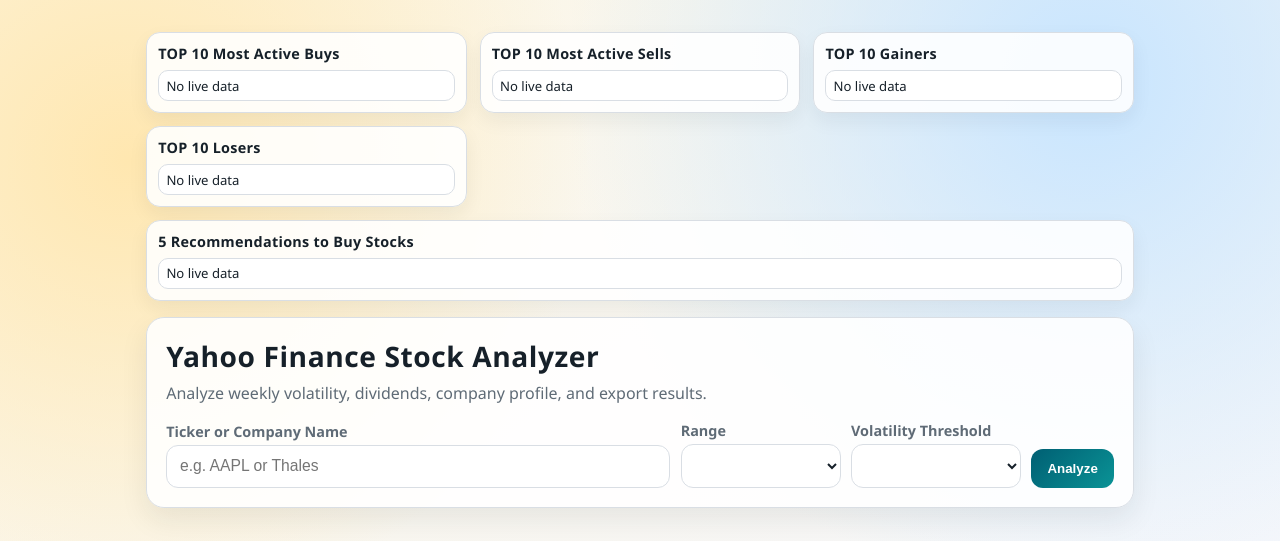
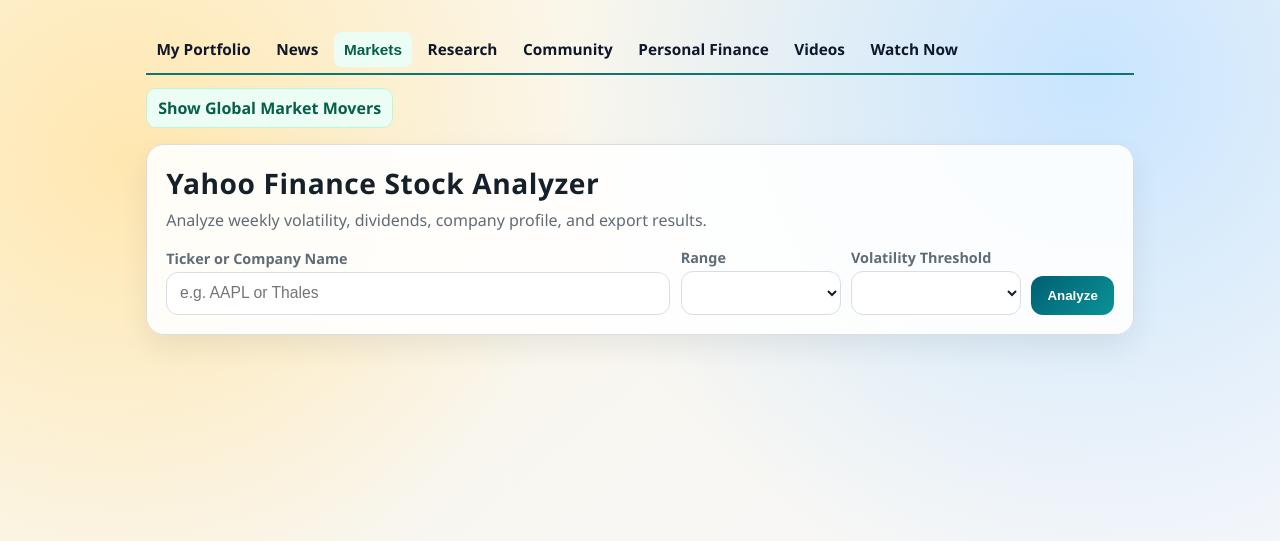
Before and after one commit to richard12386/Chatgpt, a Flask app: template templates/index.html in a window 1280 px wide. Shown: the top 541 px of the page. Run offline with Flask 3, Linux system fonts and the light colour scheme; the template is opened without the code that fills it, so the values that code supplies are empty.

Commit message:
Load market movers via Yahoo page scraping and keep markets panel collapsible

```diff
--- a/app.py
+++ b/app.py
@@ -7,10 +7,13 @@
 import math
 import os
 import random
+import re
 import time
 from typing import Optional
 
+import requests
 import yfinance as yf
+from bs4 import BeautifulSoup
 from flask import Flask, jsonify, make_response, render_template, request
 from yfinance.exceptions import YFRateLimitError
 
@@ -25,6 +28,14 @@
 
 ANALYSIS_CACHE: dict[tuple[str, str, int], tuple[float, "AnalysisResult"]] = {}
 RECENT_SEARCHES: deque[dict[str, str]] = deque(maxlen=MAX_RECENT_SEARCHES)
+LAST_MARKET_OVERVIEW: Optional[dict] = None
+
+# Global-ish liquid tickers (US + EU + Asia) in Yahoo symbol format.
+MARKET_URLS = {
+    "most_active": "https://finance.yahoo.com/markets/stocks/most-active/",
+    "gainers": "https://finance.yahoo.com/markets/stocks/gainers/",
+    "losers": "https://finance.yahoo.com/markets/stocks/losers/",
+}
 
 
 @dataclass
@@ -58,6 +69,96 @@
             delay *= 1.8
         except Exception:
             return []
+    return []
+
+
+def _fetch_quote_batch(symbols: list[str], retries: int = 3) -> list[dict]:
+    if not symbols:
+        return []
+
+    url = "https://query1.finance.yahoo.com/v7/finance/quote"
+    delay = 0.7
+    for attempt in range(retries):
+        try:
+            response = requests.get(
+                url,
+                params={"symbols": ",".join(symbols)},
+                timeout=10,
+                headers={"User-Agent": "Mozilla/5.0"},
+            )
+            response.raise_for_status()
+            payload = response.json()
+            return payload.get("quoteResponse", {}).get("result", [])
+        except Exception:
+            if attempt == retries - 1:
+                return []
+            time.sleep(delay + random.uniform(0.0, 0.25))
+            delay *= 1.8
+    return []
+
+
+def _to_number_with_suffix(raw_value: str) -> float:
+    raw = (raw_value or "").replace(",", "").strip()
+    match = re.match(r"^([+-]?\d+(?:\.\d+)?)([KMBT]?)$", raw, re.IGNORECASE)
+    if not match:
+        return 0.0
+    value = float(match.group(1))
+    suffix = match.group(2).upper()
+    if suffix == "K":
+        return value * 1_000
+    if suffix == "M":
+        return value * 1_000_000
+    if suffix == "B":
+        return value * 1_000_000_000
+    if suffix == "T":
+        return value * 1_000_000_000_000
+    return value
+
+
+def _extract_first_float(raw_value: str) -> Optional[float]:
+    match = re.search(r"[+-]?\d+(?:\.\d+)?", raw_value or "")
+    return float(match.group(0)) if match else None
+
+
+def _extract_change_pct(raw_value: str) -> Optional[float]:
+    match = re.search(r"([+-]?\d+(?:\.\d+)?)\s*%", raw_value or "")
+    return float(match.group(1)) if match else None
+
+
+def _scrape_market_table(url: str, retries: int = 3) -> list[dict]:
+    delay = 0.8
+    for attempt in range(retries):
+        try:
+            response = requests.get(url, timeout=12, headers={"User-Agent": "Mozilla/5.0"})
+            response.raise_for_status()
+            soup = BeautifulSoup(response.text, "html.parser")
+            table = soup.find("table")
+            if not table:
+                return []
+            rows = []
+            for tr in table.find_all("tr")[1:]:
+                cells = [td.get_text(" ", strip=True) for td in tr.find_all("td")]
+                if len(cells) < 8:
+                    continue
+                symbol = cells[0]
+                change_pct = _extract_change_pct(cells[5])
+                row = {
+                    "symbol": symbol,
+                    "name": cells[1] or symbol,
+                    "price": _extract_first_float(cells[3]),
+                    "change_pct": change_pct,
+                    "volume": int(_to_number_with_suffix(cells[6])),
+                    "exchange": None,
+                    "currency": None,
+                    "market_cap": _to_number_with_suffix(cells[8]),
+                }
+                rows.append(row)
+            return rows
+        except Exception:
+            if attempt == retries - 1:
+                return []
+            time.sleep(delay + random.uniform(0.0, 0.3))
+            delay *= 1.8
     return []
 
 
@@ -102,6 +203,8 @@
 
 
 def get_market_overview_live() -> dict:
+    global LAST_MARKET_OVERVIEW
+
     if app.config.get("TESTING"):
         return {
             "active_buys": [],
@@ -111,13 +214,19 @@
             "recommendations": [],
         }
 
-    actives_raw = _fetch_screen_live("most_actives", size=40)
-    gainers_raw = _fetch_screen_live("day_gainers", size=25)
-    losers_raw = _fetch_screen_live("day_losers", size=25)
+    # Live on every load: scrape Yahoo market pages directly (works even when quote/screener APIs are limited).
+    actives_rows = _scrape_market_table(MARKET_URLS["most_active"])
+    gainers_rows = _scrape_market_table(MARKET_URLS["gainers"])
+    losers_rows = _scrape_market_table(MARKET_URLS["losers"])
 
-    actives_rows = [row for row in (_to_market_row(q) for q in actives_raw) if row is not None]
-    gainers_rows = [row for row in (_to_market_row(q) for q in gainers_raw) if row is not None]
-    losers_rows = [row for row in (_to_market_row(q) for q in losers_raw) if row is not None]
+    if not actives_rows and not gainers_rows and not losers_rows:
+        # Last-resort fallback to yfinance screen.
+        actives_raw = _fetch_screen_live("most_actives", size=40)
+        gainers_raw = _fetch_screen_live("day_gainers", size=25)
+        losers_raw = _fetch_screen_live("day_losers", size=25)
+        actives_rows = [row for row in (_to_market_row(q) for q in actives_raw) if row is not None]
+        gainers_rows = [row for row in (_to_market_row(q) for q in gainers_raw) if row is not None]
+        losers_rows = [row for row in (_to_market_row(q) for q in losers_raw) if row is not None]
 
     active_buys = [r for r in actives_rows if (r.get("change_pct") or 0) > 0]
     active_sells = [r for r in actives_rows if (r.get("change_pct") or 0) < 0]
@@ -133,13 +242,21 @@
     top_losers = losers_rows[:10]
     recommendations = _build_recommendations(top_active_buys, top_gainers, count=5)
 
-    return {
+    overview = {
         "active_buys": top_active_buys,
         "active_sells": top_active_sells,
         "gainers": top_gainers,
         "losers": top_losers,
         "recommendations": recommendations,
     }
+
+    has_any = any(overview[k] for k in ("active_buys", "active_sells", "gainers", "losers", "recommendations"))
+    if has_any:
+        LAST_MARKET_OVERVIEW = overview
+        return overview
+    if LAST_MARKET_OVERVIEW is not None:
+        return LAST_MARKET_OVERVIEW
+    return overview
 
 
 def _history_with_retry(
--- a/templates/index.html
+++ b/templates/index.html
@@ -42,6 +42,48 @@
       backdrop-filter: blur(6px);
     }
     .hero { padding: 1.2rem; }
+    .topnav {
+      display: flex;
+      gap: 0.3rem;
+      flex-wrap: wrap;
+      margin-bottom: 0.8rem;
+      border-bottom: 2px solid #0f766e;
+      padding-bottom: 0.35rem;
+    }
+    .topnav a, .topnav button {
+      border: 0;
+      background: transparent;
+      color: #0f172a;
+      text-decoration: none;
+      font-weight: 700;
+      padding: 0.45rem 0.65rem;
+      border-radius: 8px;
+      cursor: pointer;
+      font-size: 0.96rem;
+    }
+    .topnav .active {
+      background: #ecfdf5;
+      color: #065f46;
+    }
+    details.market-dropdown {
+      margin-bottom: 1rem;
+    }
+    details.market-dropdown > summary {
+      list-style: none;
+      cursor: pointer;
+      user-select: none;
+      display: inline-flex;
+      align-items: center;
+      gap: 0.35rem;
+      background: #ecfdf5;
+      border: 1px solid #bbf7d0;
+      color: #065f46;
+      border-radius: 10px;
+      padding: 0.5rem 0.7rem;
+      font-weight: 700;
+    }
+    details.market-dropdown > summary::-webkit-details-marker { display: none; }
+    details.market-dropdown[open] > summary { margin-bottom: 0.65rem; }
     .market-board {
       display: grid;
       grid-template-columns: repeat(3, minmax(0, 1fr));
@@ -281,7 +323,20 @@
 </head>
 <body>
   <main class="page">
-    <section class="market-board">
+    <nav class="topnav" aria-label="Primary">
+      <a href="#" aria-disabled="true">My Portfolio</a>
+      <a href="#" aria-disabled="true">News</a>
+      <button type="button" class="active" onclick="const d=document.getElementById('markets-panel'); d.open=!d.open;">Markets</button>
+      <a href="#" aria-disabled="true">Research</a>
+      <a href="#" aria-disabled="true">Community</a>
+      <a href="#" aria-disabled="true">Personal Finance</a>
+      <a href="#" aria-disabled="true">Videos</a>
+      <a href="#" aria-disabled="true">Watch Now</a>
+    </nav>
+
+    <details id="markets-panel" class="market-dropdown">
+      <summary>Show Global Market Movers</summary>
+      <section class="market-board">
       <article class="market-card">
         <h3>TOP 10 Most Active Buys</h3>
         <ul class="market-list">
@@ -347,7 +402,8 @@
           {% if not market.recommendations %}<li class="market-item">No live data</li>{% endif %}
         </ul>
       </article>
-    </section>
+      </section>
+    </details>
 
     <section class="hero">
       <h1>Yahoo Finance Stock Analyzer</h1>
```
